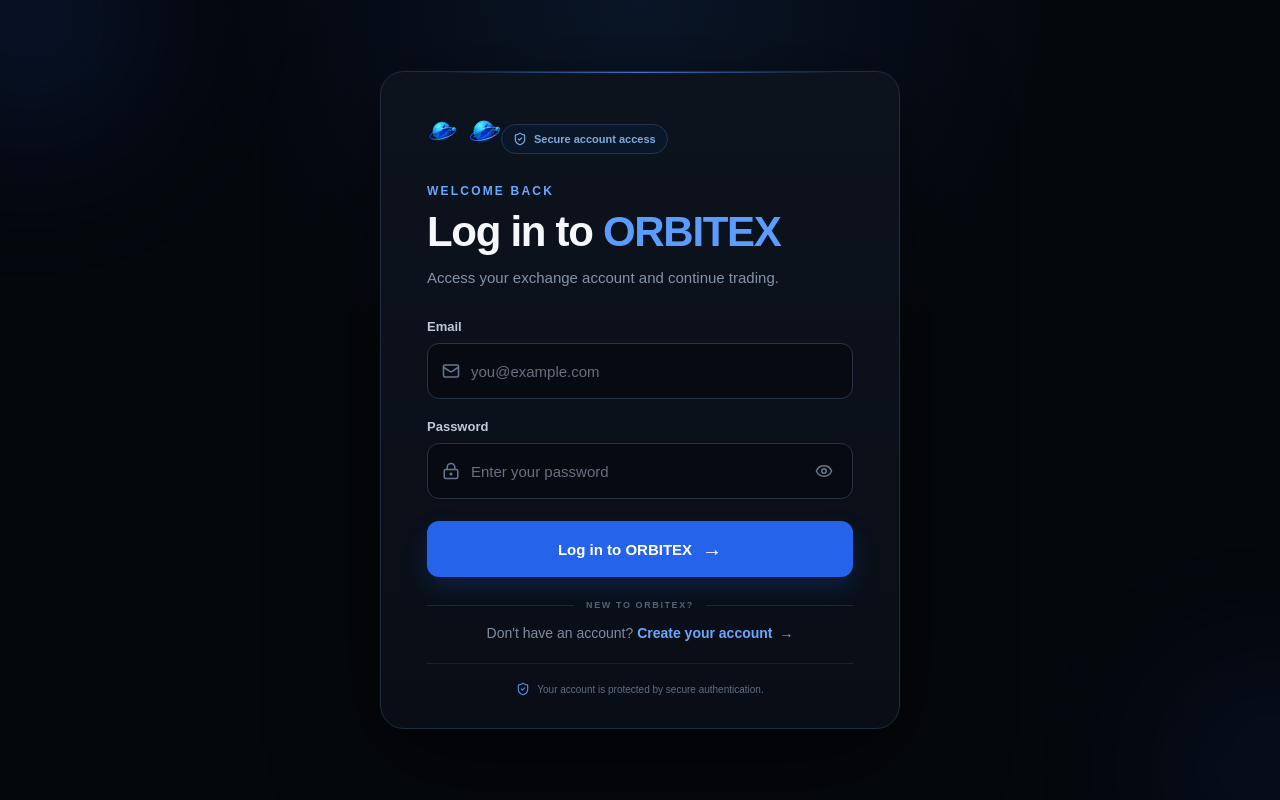
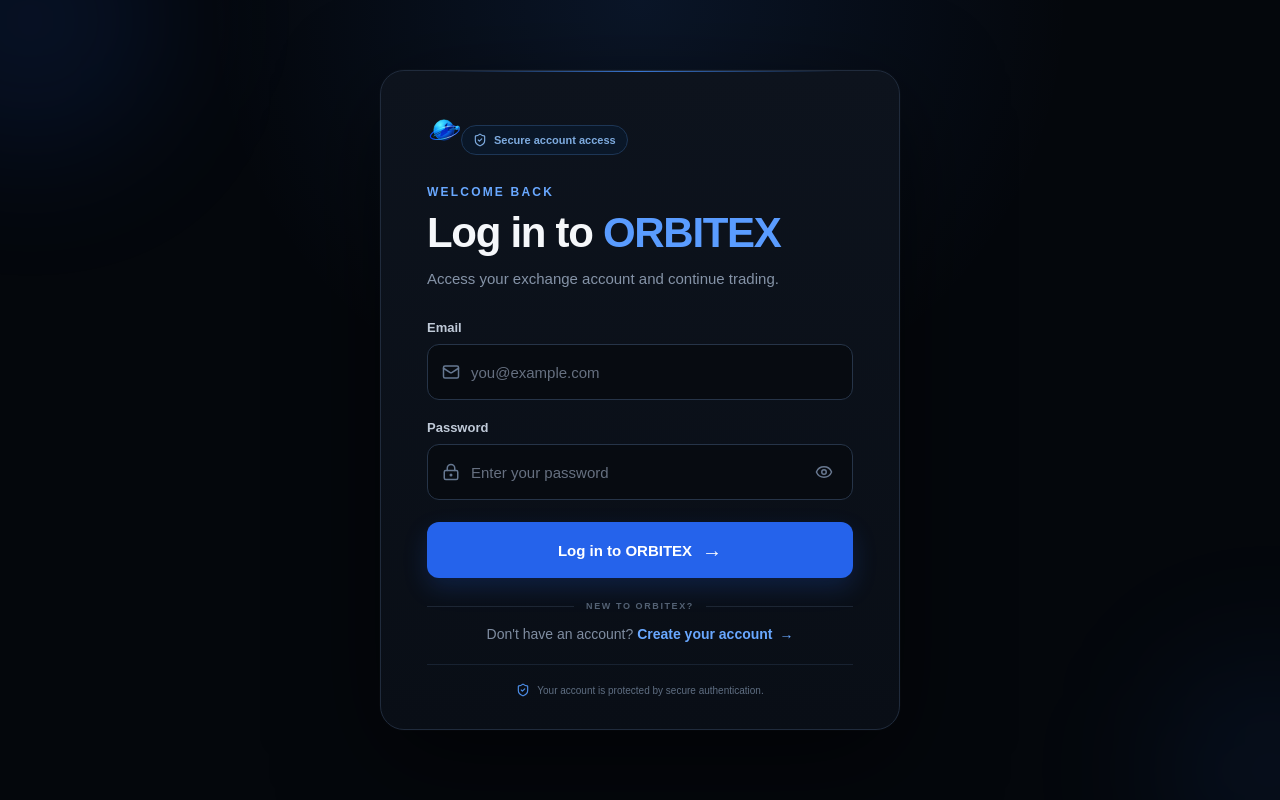
Before and after one commit to trustwalletpayments/Arbitrage, a Next.js app: page /login in a window 1280 px wide. Built offline with nearby package versions, Linux system fonts and the light colour scheme.

Commit message:
Use logo pseudo-image only for text-only branding elements

```diff
--- a/app/logo-overrides.css
+++ b/app/logo-overrides.css
@@ -1,8 +1,8 @@
 /* ORBITEX branding: use the real logo asset consistently across every page. */
 .brand,.mobile-brand,.orbitex-logo,.phone-brand,.orbitex-footer b,.member-brand,.wallet-brand,.profile-brand,.appbar .brand,.transfer-brand,.auth-brand,.auth-logo,.page-brand{color:inherit!important;font-size:inherit!important;text-shadow:none!important;display:inline-flex!important;align-items:center;flex:0 0 auto;background:none!important;text-decoration:none!important;gap:9px}
 
-/* Text-only brand elements receive the shared logo image. */
-.brand::before,.mobile-brand::before,.member-brand::before,.wallet-brand::before,.profile-brand::before,.appbar .brand::before,.transfer-brand::before,.auth-brand::before,.auth-logo::before,.page-brand::before{content:"";display:inline-block;width:30px;height:30px;flex:0 0 30px;background:url('/orbitex-logo.svg') center/contain no-repeat}
+/* Text-only brand elements receive the shared logo image. Existing <img> logos are left untouched. */
+.brand:not(:has(img))::before,.mobile-brand:not(:has(img))::before,.member-brand:not(:has(img))::before,.wallet-brand:not(:has(img))::before,.profile-brand:not(:has(img))::before,.appbar .brand:not(:has(img))::before,.transfer-brand:not(:has(img))::before,.auth-brand:not(:has(img))::before,.auth-logo:not(:has(img))::before,.page-brand:not(:has(img))::before{content:"";display:inline-block;width:30px;height:30px;flex:0 0 30px;background:url('/orbitex-logo.svg') center/contain no-repeat}
 
 .brand img,.mobile-brand img,.orbitex-logo img,.phone-brand img,.orbitex-footer b img,.member-brand img,.wallet-brand img,.profile-brand img,.appbar .brand img,.transfer-brand img,.auth-brand img,.auth-logo img,.page-brand img{width:30px;height:30px;object-fit:contain;flex:0 0 auto}
 
```
